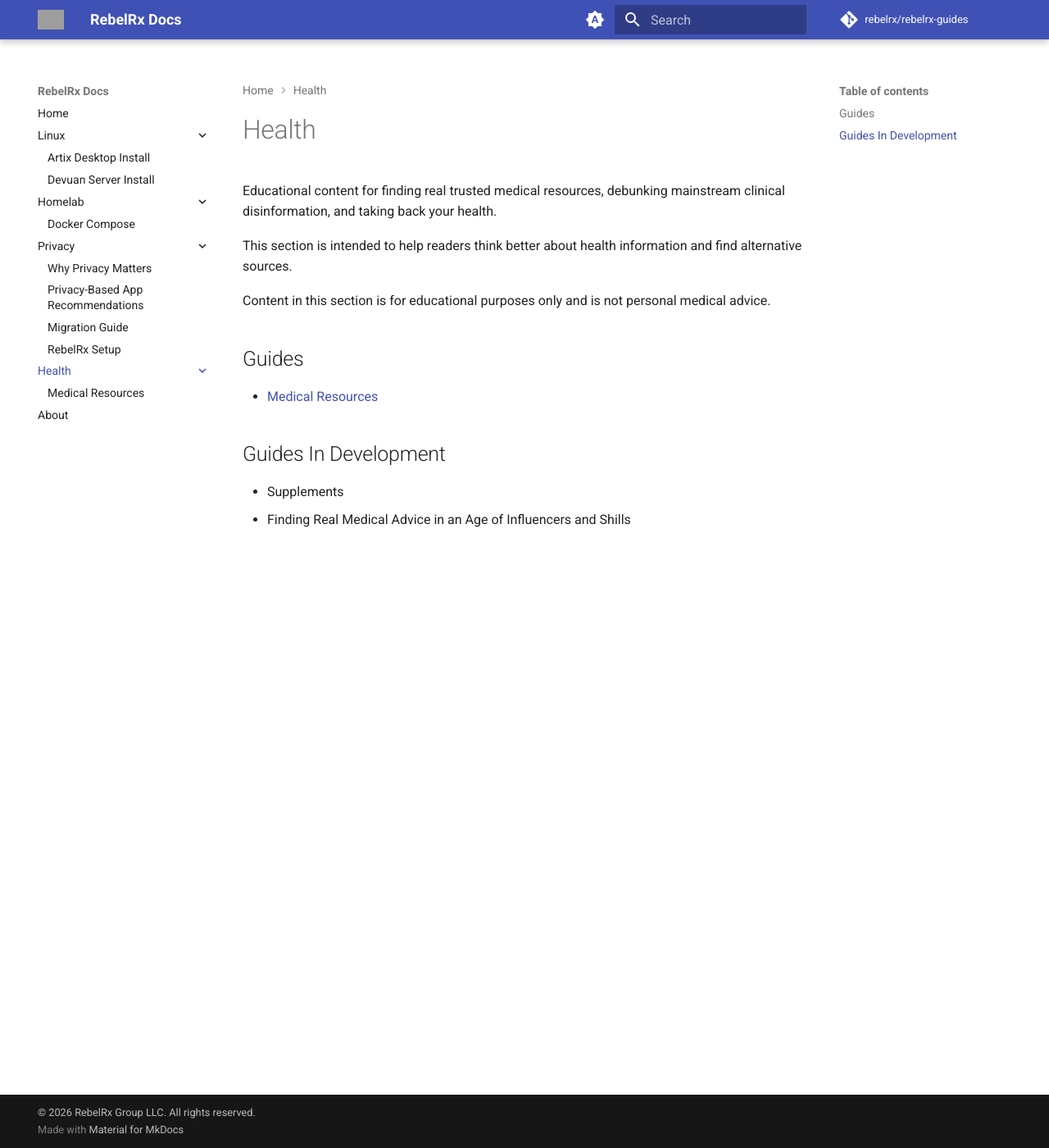
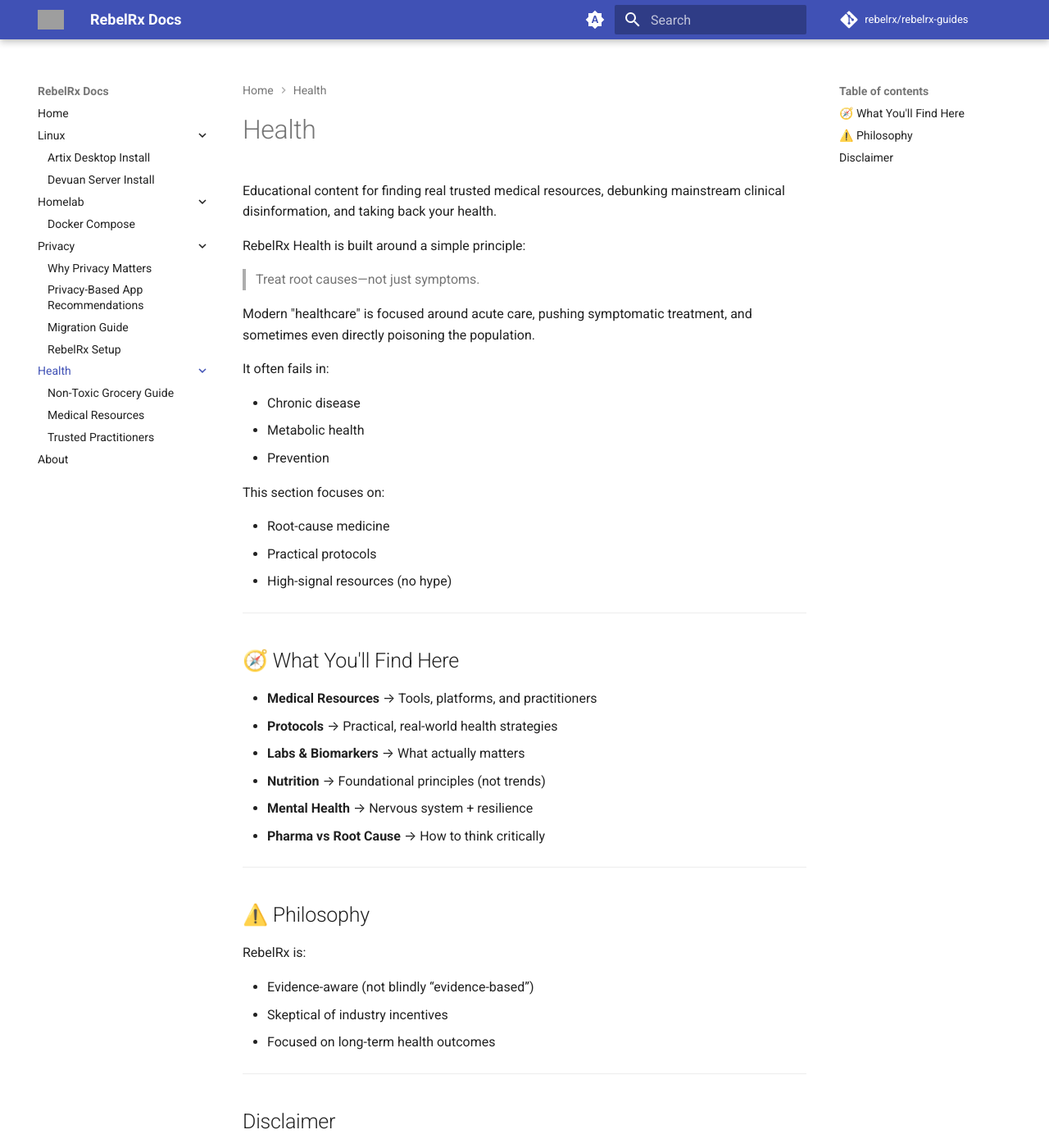
Before and after one commit to rebelrx/rebelrx-guides, an MkDocs documentation site: the page built from docs/health/index.md, in a window 1280 px wide and 1400 px high. Shown: the whole window at 82% size. Built offline with MkDocs 1.6.1 and Material for MkDocs 9.7.7, drawn with Linux system fonts in a browser that asks for light colours; comment, search, counter and statistics services are not loaded; some of the changed text lies outside the part shown; grey boxes are pictures that could not be loaded.

Commit message:
Updated Health Guides

```diff
--- a/docs/health/index.md
+++ b/docs/health/index.md
@@ -2,15 +2,47 @@
 
 Educational content for finding real trusted medical resources, debunking mainstream clinical disinformation, and taking back your health.
 
-This section is intended to help readers think better about health information and find alternative sources.
+RebelRx Health is built around a simple principle:
 
-Content in this section is for educational purposes only and is not personal medical advice.
+> Treat root causes—not just symptoms.
 
-## Guides
+Modern "healthcare" is focused around acute care, pushing symptomatic treatment, and sometimes even directly poisoning the population.
 
-- [Medical Resources](medical-resources.md)
+It often fails in:
 
-## Guides In Development
+- Chronic disease
+- Metabolic health
+- Prevention
 
-- Supplements
-- Finding Real Medical Advice in an Age of Influencers and Shills
+This section focuses on:
+
+- Root-cause medicine
+- Practical protocols
+- High-signal resources (no hype)
+
+---
+
+## 🧭 What You'll Find Here
+
+- **Medical Resources** → Tools, platforms, and practitioners
+- **Protocols** → Practical, real-world health strategies
+- **Labs & Biomarkers** → What actually matters
+- **Nutrition** → Foundational principles (not trends)
+- **Mental Health** → Nervous system + resilience
+- **Pharma vs Root Cause** → How to think critically
+
+---
+
+## ⚠️ Philosophy
+
+RebelRx is:
+
+- Evidence-aware (not blindly “evidence-based”)
+- Skeptical of industry incentives
+- Focused on long-term health outcomes
+
+---
+
+## Disclaimer
+
+This content is educational and not medical advice.
--- a/mkdocs.yml
+++ b/mkdocs.yml
@@ -55,6 +55,8 @@ nav:
 
   - Health:
       - Overview: health/index.md
+      - Non-Toxic Grocery Guide: health/non-toxic-grocery-guide
       - Medical Resources: health/medical-resources.md
+      - Trusted Practitioners: health/practitioners.md
 
   - About: about.md
```
Also changed, not shown: docs/health/medical-resources.md (+54 -6 lines), docs/health/non-toxic-grocery-guide.md (added, +343 -0 lines), docs/health/practitioners.md (added, +44 -0 lines).
